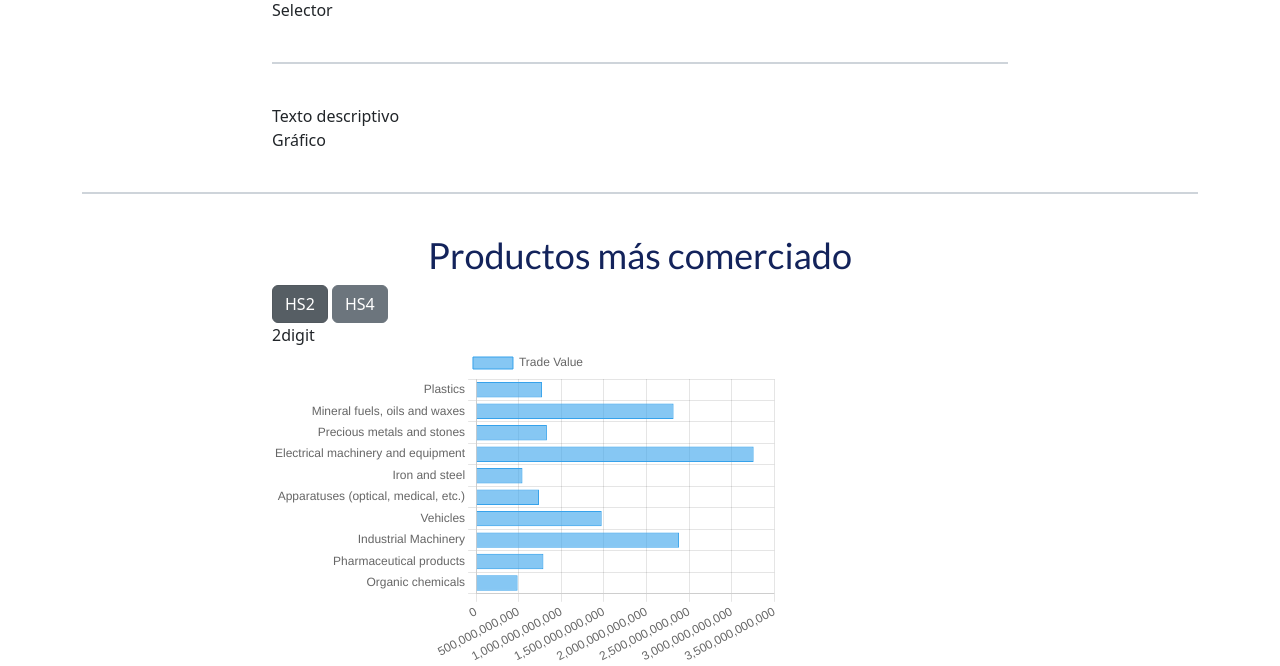
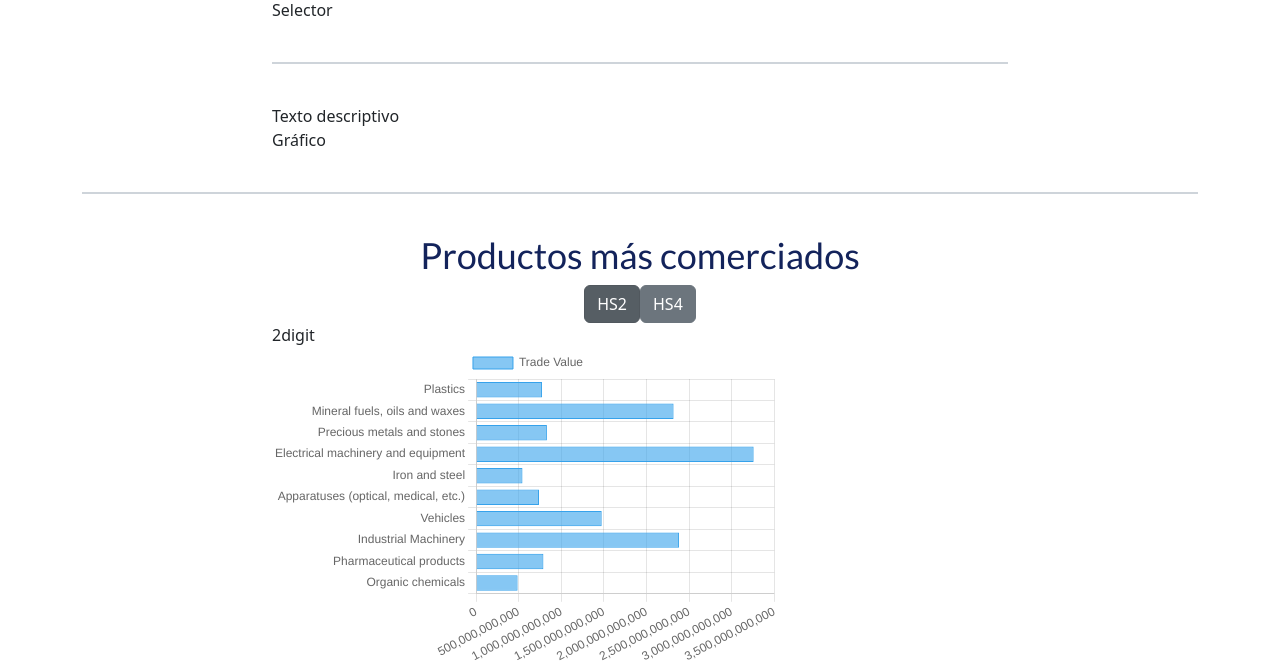
Before and after one commit to Emiliooo90/dstatsv2, a Flask app: page /dstats/home in a window 1280 px wide. Shown: the part 754-1420 px from the top of the page. Run offline with Flask 3, Linux system fonts and the light colour scheme; some libraries are stand-ins or nearby versions.

Commit message:
commit n

```diff
--- a/dstatsr/templates/index.html
+++ b/dstatsr/templates/index.html
@@ -67,8 +67,8 @@
     <div class="separador"></div>
     <div class="row justify-content-center">
         <div class="col-8">
-            <h1 class="section-header text-center">Productos más comerciado</h1>
-            <div id="selector-level" class="btn-group-level" role="group" aria-label="Levels">
+            <h1 class="section-header text-center">Productos más comerciados</h1>
+            <div id="selector-level" class="btn-group-level d-flex justify-content-center" role="group" aria-label="Levels">
                 <button type="button" data-cont="2digit" class="btn btn-secondary active">HS2</button>
                 <button type="button" data-cont="4digit" class="btn btn-secondary">HS4</button>
             </div>
```
Also changed, not shown: dstatsr/static/js/plot_rkg.js (+0 -35 lines).
